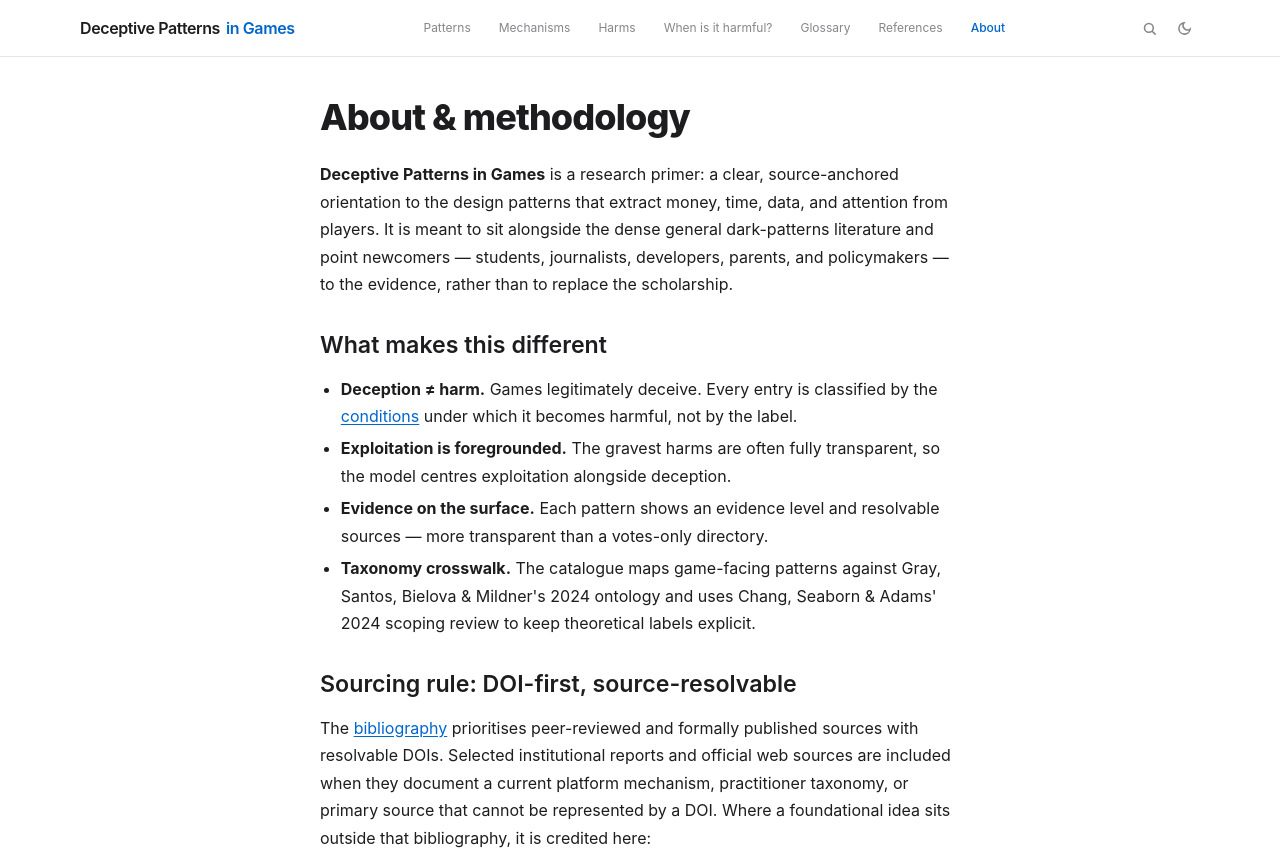
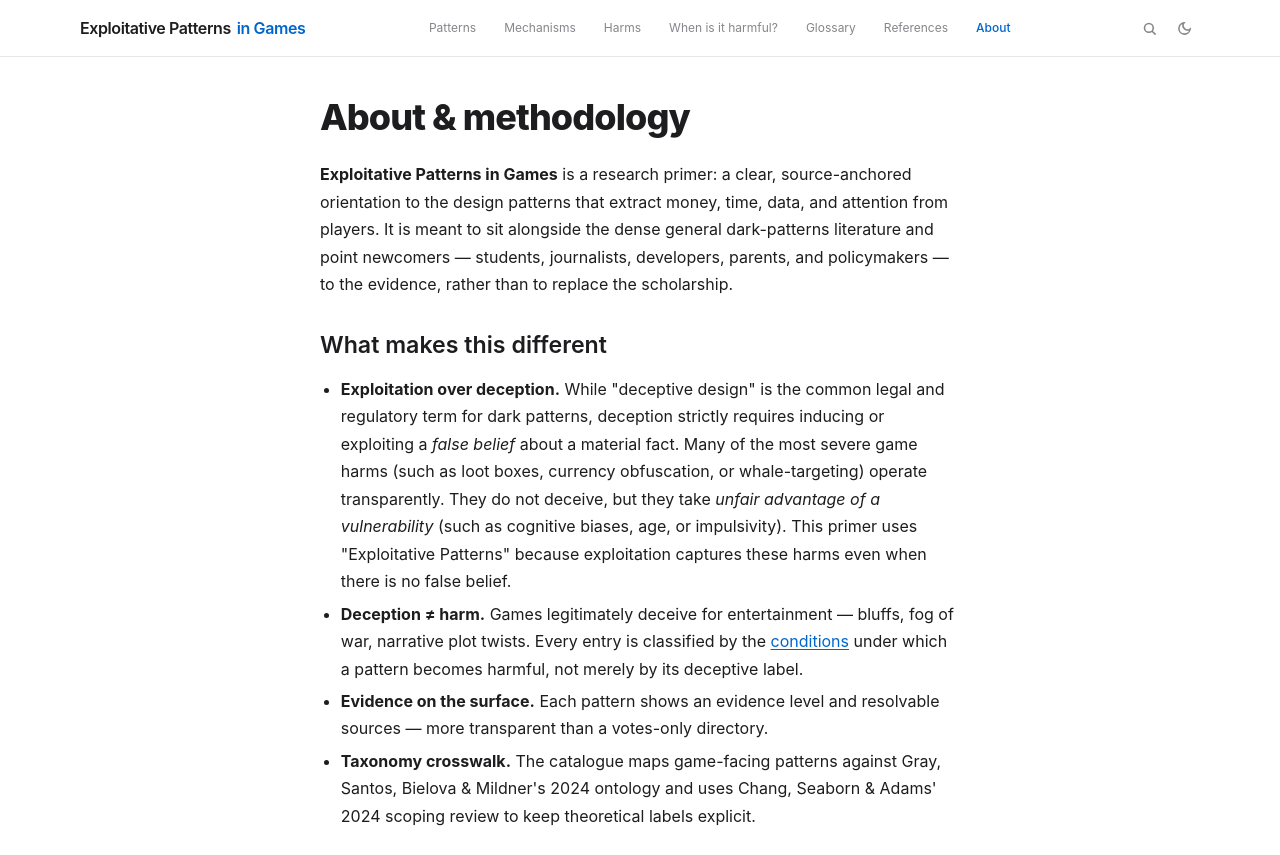
Before and after one commit to acagamic/deceptive-patterns-in-games, an Astro site: page /about in a window 1280 px wide. Shown: the top 855 px of the page. Built offline with nearby package versions, Linux system fonts and the light colour scheme; Astro itself is replaced by a stand-in of ours.

Commit message:
rename: Rename project to Exploitative Patterns in Games and document rationale

```diff
--- a/package.json
+++ b/package.json
@@ -1,5 +1,5 @@
 {
-  "name": "deceptive-patterns-in-games",
+  "name": "exploitative-patterns-in-games",
   "version": "1.0.0",
   "main": "index.js",
   "scripts": {
@@ -14,7 +14,7 @@
   "keywords": [],
   "author": "",
   "license": "ISC",
-  "description": "A research primer and reference library for deceptive, exploitative, and harmful design patterns in games.",
+  "description": "A research primer and reference library for exploitative, deceptive, and harmful design patterns in games.",
   "devDependencies": {
     "pagefind": "^1.5.2"
   },
--- a/src/components/Footer.astro
+++ b/src/components/Footer.astro
@@ -7,10 +7,10 @@
   >
     <div class="space-y-3">
       <div class="font-sans text-sm font-semibold tracking-tight text-ink">
-        Deceptive Patterns <span class="text-accent">in Games</span>
+        Exploitative Patterns <span class="text-accent">in Games</span>
       </div>
       <p class="max-w-xs leading-relaxed">
-        A research-grounded primer to deceptive, exploitative, and harmful
+        A research-grounded primer to exploitative, deceptive, and harmful
         design in games. Claims are anchored to resolvable scholarship and
         primary sources.
       </p>
--- a/src/components/Header.astro
+++ b/src/components/Header.astro
@@ -19,7 +19,7 @@ const isActive = (href: string) =>
       href="/"
       class="font-sans text-base font-semibold tracking-tight text-ink whitespace-nowrap flex items-center gap-1.5 btn-press-active transition-transform"
     >
-      <span>Deceptive Patterns</span><span class="text-accent">in Games</span>
+      <span>Exploitative Patterns</span><span class="text-accent">in Games</span>
     </a>
 
     <nav class="hidden items-center gap-1 text-xs lg:flex" aria-label="Primary">
--- a/src/layouts/Base.astro
+++ b/src/layouts/Base.astro
@@ -11,10 +11,10 @@ interface Props {
 }
 const {
   title,
-  description = "A research primer and reference library for deceptive, exploitative, and harmful design patterns in games — grounded in resolvable scholarship and primary sources.",
+  description = "A research primer and reference library for exploitative, deceptive, and harmful design patterns in games — grounded in resolvable scholarship and primary sources.",
 } = Astro.props;
 
-const siteName = "Deceptive Patterns in Games";
+const siteName = "Exploitative Patterns in Games";
 const fullTitle = title === siteName ? title : `${title} · ${siteName}`;
 const canonical = new URL(Astro.url.pathname, Astro.site).href;
 ---
--- a/src/pages/about.astro
+++ b/src/pages/about.astro
@@ -13,7 +13,7 @@ import Base from "../layouts/Base.astro";
 
     <div class="prose-content mt-6">
       <p>
-        <strong>Deceptive Patterns in Games</strong> is a research primer: a
+        <strong>Exploitative Patterns in Games</strong> is a research primer: a
         clear, source-anchored orientation to the design patterns that extract
         money, time, data, and attention from players. It is meant to sit
         alongside the dense general dark-patterns literature and point newcomers
@@ -24,14 +24,10 @@ import Base from "../layouts/Base.astro";
       <h2>What makes this different</h2>
       <ul>
         <li>
-          <strong>Deception ≠ harm.</strong> Games legitimately deceive. Every
-          entry is classified by the <a href="/rubric">conditions</a> under which
-          it becomes harmful, not by the label.
+          <strong>Exploitation over deception.</strong> While "deceptive design" is the common legal and regulatory term for dark patterns, deception strictly requires inducing or exploiting a <em>false belief</em> about a material fact. Many of the most severe game harms (such as loot boxes, currency obfuscation, or whale-targeting) operate transparently. They do not deceive, but they take <em>unfair advantage of a vulnerability</em> (such as cognitive biases, age, or impulsivity). This primer uses "Exploitative Patterns" because exploitation captures these harms even when there is no false belief.
         </li>
         <li>
-          <strong>Exploitation is foregrounded.</strong> The gravest harms are
-          often fully transparent, so the model centres exploitation alongside
-          deception.
+          <strong>Deception ≠ harm.</strong> Games legitimately deceive for entertainment — bluffs, fog of war, narrative plot twists. Every entry is classified by the <a href="/rubric">conditions</a> under which a pattern becomes harmful, not merely by its deceptive label.
         </li>
         <li>
           <strong>Evidence on the surface.</strong> Each pattern shows an
--- a/src/pages/index.astro
+++ b/src/pages/index.astro
@@ -27,7 +27,7 @@ const stats = [
 ];
 ---
 
-<Base title="Deceptive Patterns in Games">
+<Base title="Exploitative Patterns in Games">
   <section class="border-b border-border bg-surface">
     <div class="mx-auto max-w-5xl px-4 py-16 sm:py-20">
       <p class="text-xs font-semibold uppercase tracking-wider text-accent">
```
Also changed, not shown: README.md, 1 other file.
